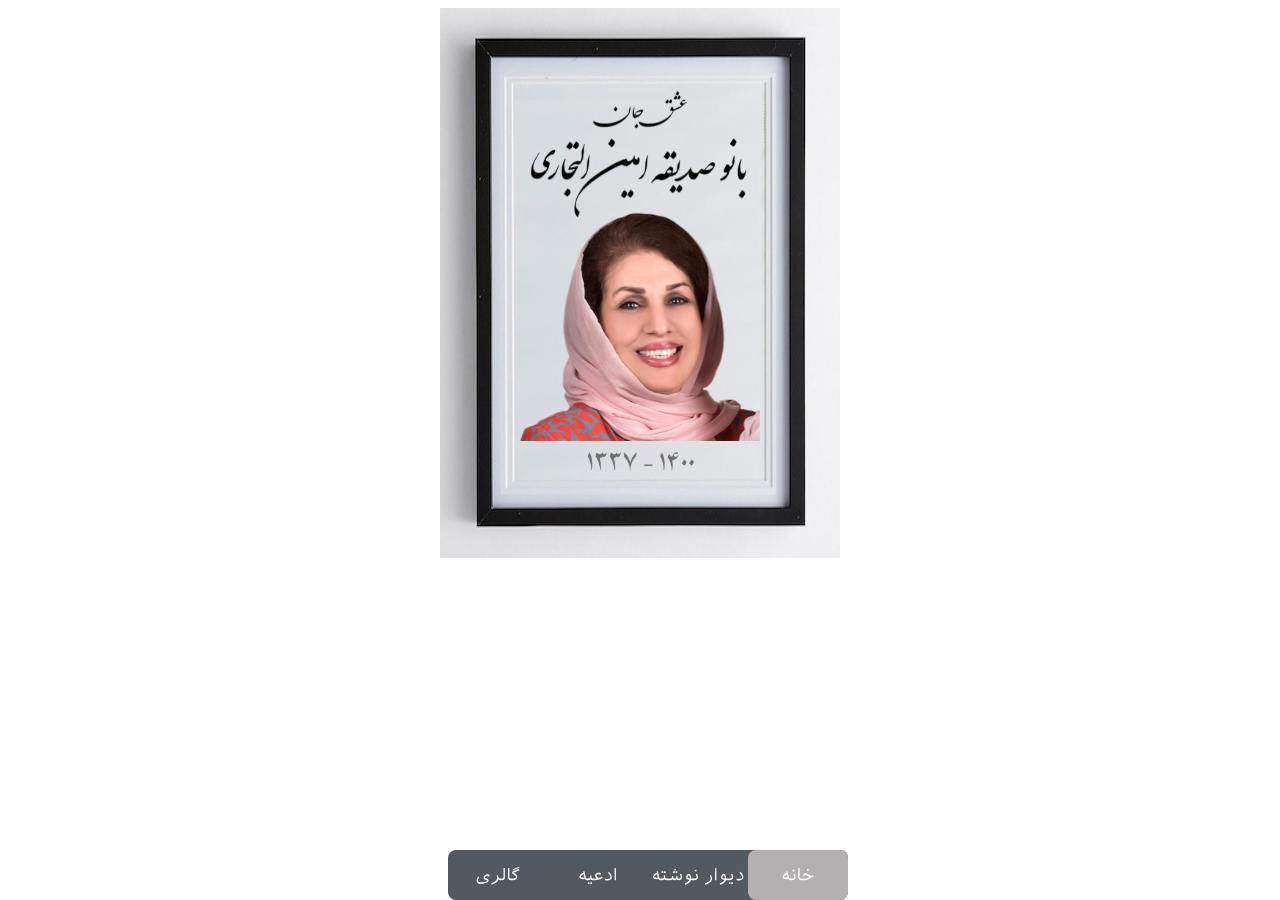
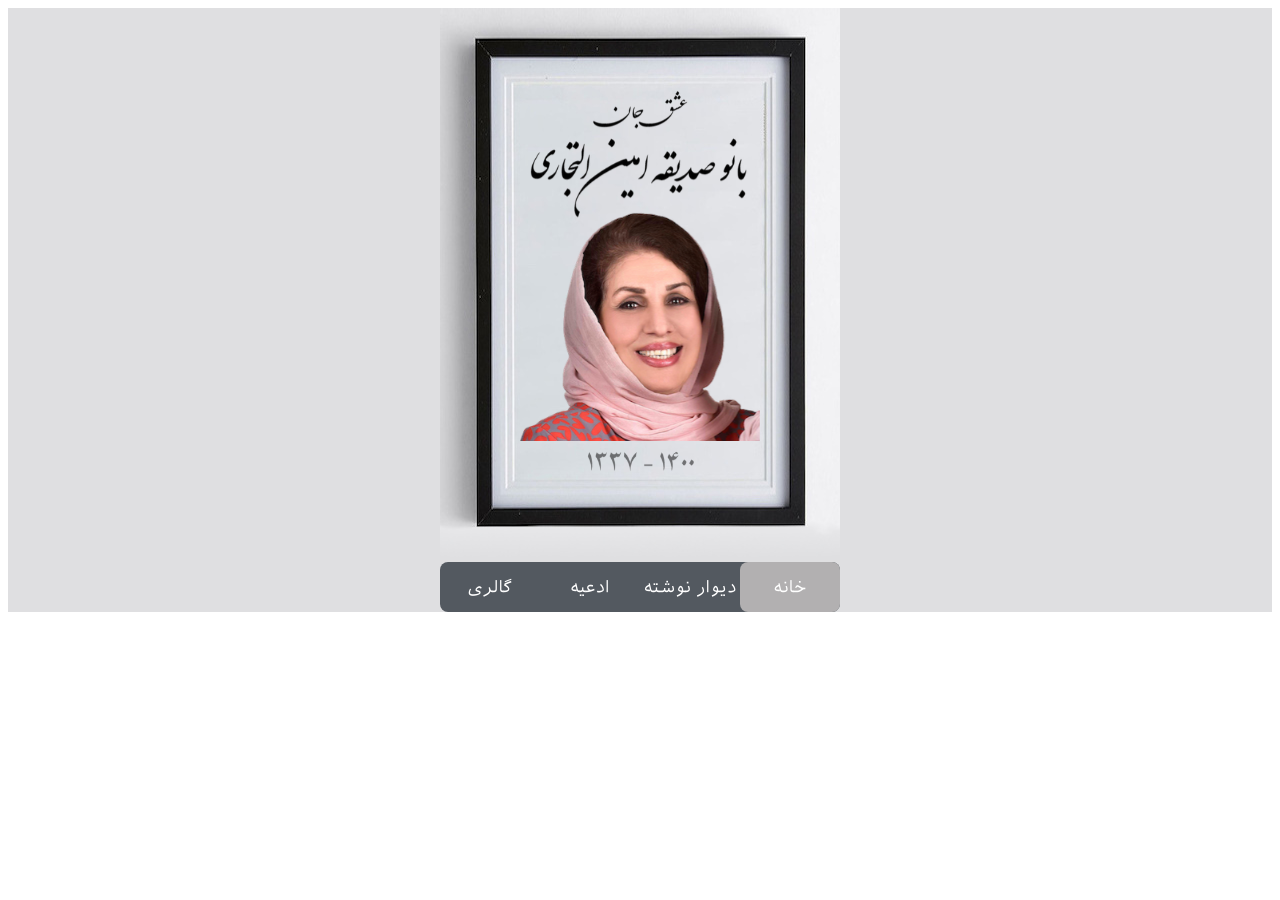
Before and after one commit to erfanz/zamanian.org, a Jekyll site: the page built from sedigheh.html, in a window 1280 px wide. Built offline with Jekyll 4.4.1, drawn with Linux system fonts in a browser that asks for light colours.

Commit message:
background for frame for profile page

```diff
--- a/_layouts/profile.html
+++ b/_layouts/profile.html
@@ -16,13 +16,14 @@
 	</script>
 </head>
 <body>
+    <div style="background-image: url(assets/img/sedigheh/bg.png);">
         <div>
             {{ content }}
         </div>
         <div id="footer">
             {% include menu.html %}
         </div>
-
+    </div>
 	<script>
 		// change selected menu item to Home
 		set_selected_menu("start-home")
--- a/assets/css/style.css
+++ b/assets/css/style.css
@@ -31,7 +31,7 @@
 }
 
 #footer {
-	position: fixed;
+/*	position: fixed;*/
 	bottom: 0;
 	width: 100%;
 }
--- a/sedigheh.html
+++ b/sedigheh.html
@@ -34,13 +34,17 @@ layout: profile
 </style>
 
 <div id="info" class="center">
-    <div id="frame" style="position: relative; top: 0; left: 0; width: 100%;">
+    <div id="frame" style="position: relative; top: 0; left: 0; width: 100%; background-image: url(assets/img/sedigheh/bg.png);">
         <img src="/assets/img/sedigheh/pic-frame.jpg" style="position: relative; top: 0; left: 0; max-width: 100%;">
         <img id="eshgh" class="anim items center inside-frame" src="/assets/img/sedigheh/eshghe-jan.png" style="top: 80px; max-width: 25%;">
         <img id="name" class="anim items center inside-frame" src="/assets/img/sedigheh/banoo-amintojari.png" style="top: 125px; max-width: 55%; ">
         <img id="pic" class="anim items center inside-frame" src="/assets/img/sedigheh/sedigheh-profile.png" alt="mom's photo"  style="top: 195px; max-width: 60%; ">
         <img id="years" class="anim items center inside-frame" src="/assets/img/sedigheh/life-years.png" style="top: 440px; max-width: 30%;">
     </div>
+<!--
+    <div style="background-image: url(assets/img/sedigheh/bg.png); width: 100%; height: 200px;">
+    </div>
+-->
 </div>
 
 <script>
```
Also changed, not shown: assets/img/sedigheh/bg.png (added), assets/img/sedigheh/pic-frame.jpg. Lines whose indentation alone changed are shown as unchanged.
